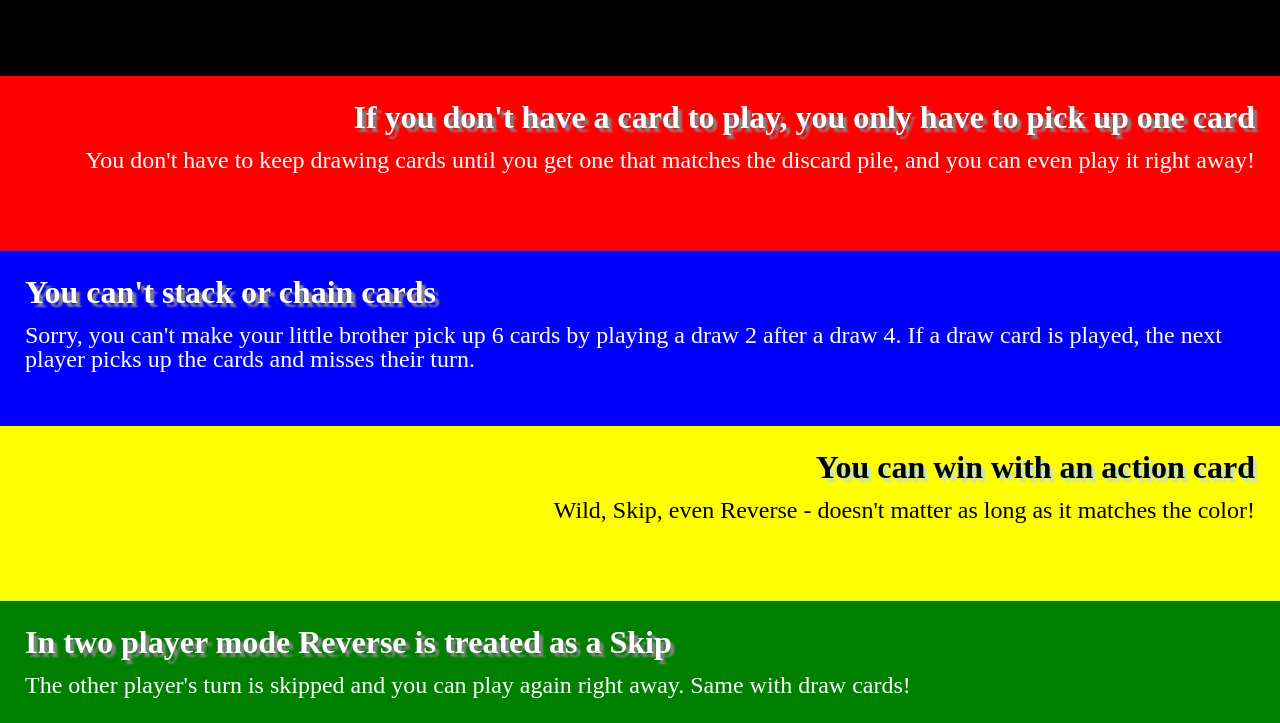
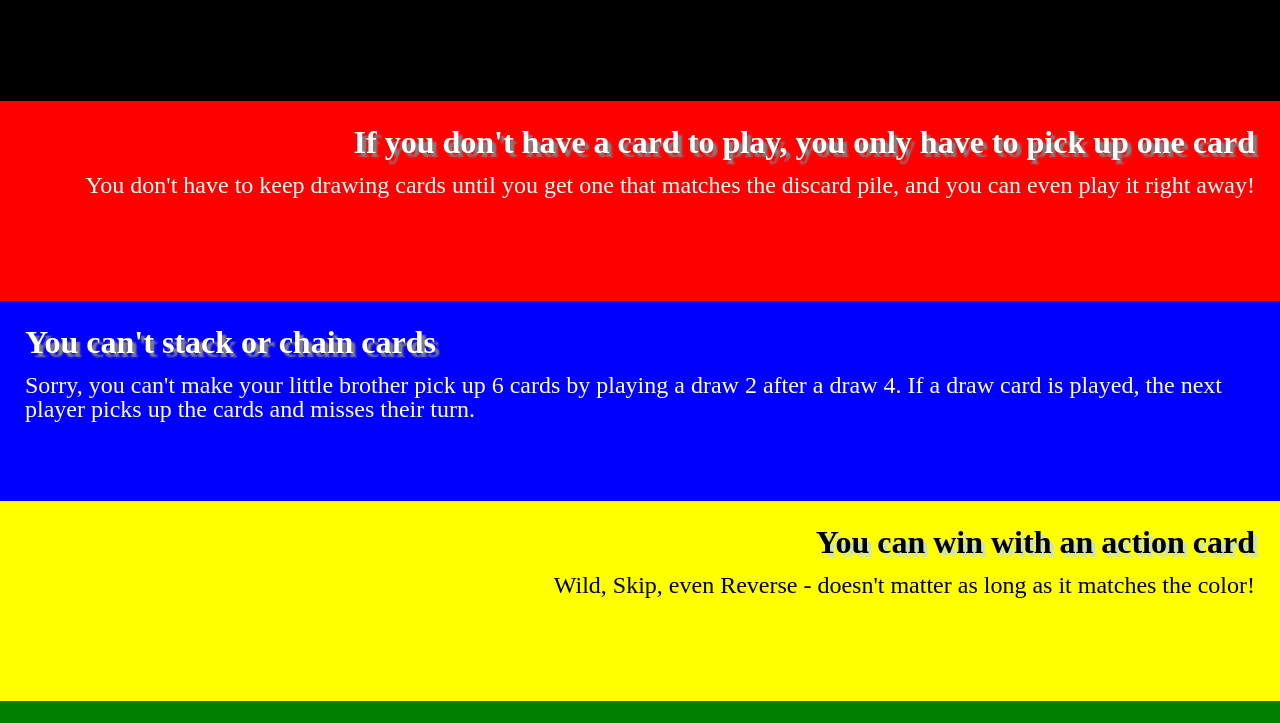
Before and after one commit to hiramr/homework2-2021, a plain HTML site: page index.html in a window 1280 px wide. Shown: the part 626-1349 px from the top of the page. Drawn offline with Linux system fonts and the light colour scheme.

Commit message:
Update style.css

```diff
--- a/css/style.css
+++ b/css/style.css
@@ -27,24 +27,24 @@ img{
 }
 
 div{
-    min-height: 125px;
+    min-height: 150px;
     padding: 25px;
 }
 
 #red{
-    min-height: 125px;
+    min-height: 150px;
     text-align: right;
     background: #FF0000
 }
 
 #blue{
-    min-height: 125px;
+    min-height: 150px;
     text-align: left;
     background: #0000FF;
 }
 
 #yellow{
-    min-height: 125px;
+    min-height: 150px;
     text-align: right;
     background: #FFFF00;
 }
@@ -59,7 +59,7 @@ div{
 }
 
 #green{
-    min-height: 125px;
+    min-height: 150px;
     background: #008000;
     text-align: left;
 }
```
